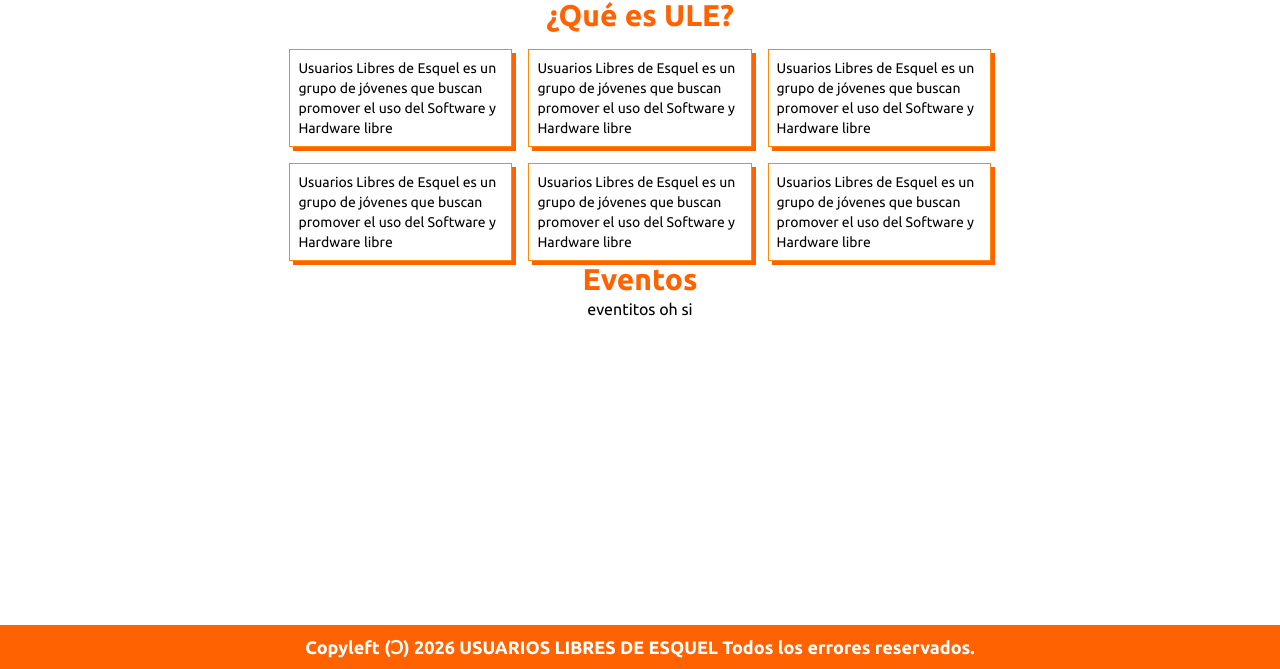
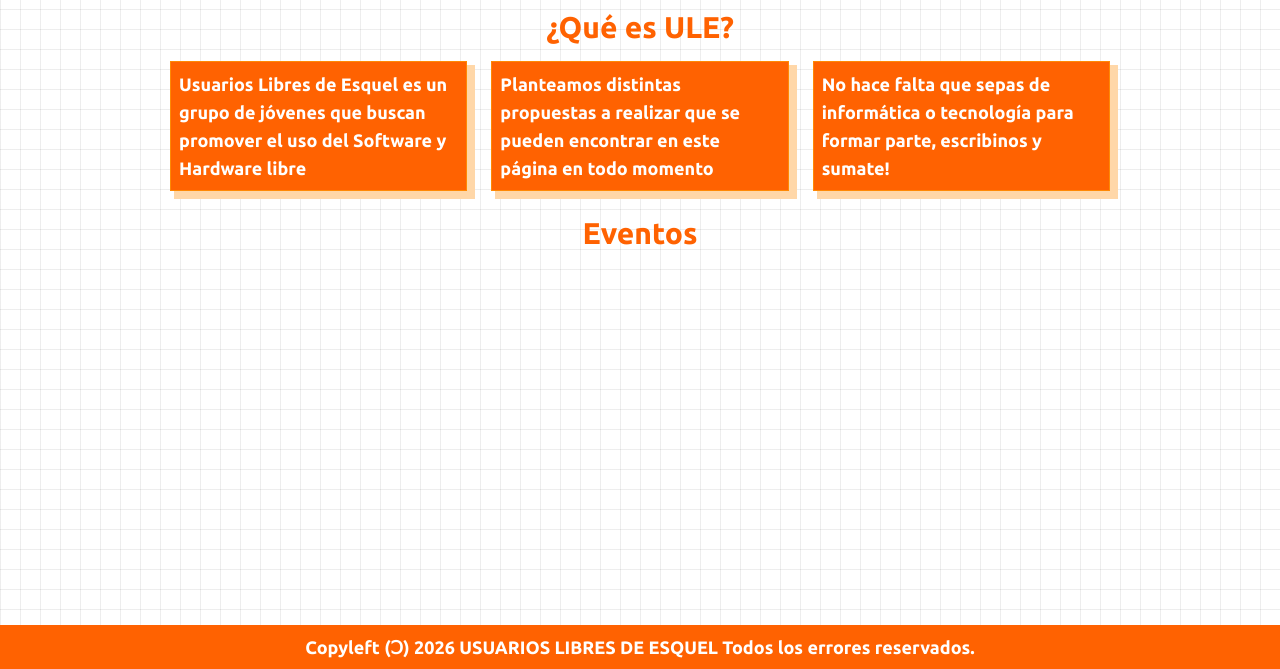
Before and after one commit to ulesquel/ule-web, an Astro site: page / in a window 1280 px wide. Shown: the part 131-800 px from the top of the page. Built offline with nearby package versions, Linux system fonts and the light colour scheme; Astro itself is replaced by a stand-in of ours.

Commit message:
infocards arregladas y añadido su texto

```diff
--- a/src/components/shared/EventCard.astro
+++ b/src/components/shared/EventCard.astro
@@ -0,0 +1,16 @@
+---
+import {Badge} from '@/types/types'
+
+interface Props {
+  title: string
+  description: string
+  img: string
+  badge: Badge
+}
+
+const {description} = Astro.props;
+---
+
+<article class="border border-orange-400 shadow-[4px_4px_0_#ff6201] p-2">
+  <p class="text-sm xl:text-normal">{description}</p>
+</article>
--- a/src/components/shared/InfoCard.astro
+++ b/src/components/shared/InfoCard.astro
@@ -7,6 +7,6 @@ interface Props {
 const {description} = Astro.props;
 ---
 
-<article class="border border-orange-400 shadow-[4px_4px_0_#ff6201] p-2">
-  <p class="text-sm xl:text-normal">{description}</p>
+<article class="border border-orange-400 bg-ule shadow-[6px_6px_0_2px_var(--color-orange-200)] p-2">
+  <p class="text-sm md:text-lg font-semibold text-white">{description}</p>
 </article>
--- a/src/components/shared/ViewSection.astro
+++ b/src/components/shared/ViewSection.astro
@@ -7,7 +7,7 @@ interface Props {
 const { title, className } = Astro.props
 ---
 
-<section class:list={["flex flex-col w-full items-center justify-center", className]}>
+<section class:list={["flex flex-col w-full items-center justify-center my-3", className]}>
   <h2 class="text-center font-bold text-3xl text-ule">{title}</h2>
   <slot />
 </section>
--- a/src/components/views/About.astro
+++ b/src/components/views/About.astro
@@ -7,12 +7,9 @@ import InfoCard from '@/components/shared/InfoCard.astro'
   title="¿Qué es ULE?"
   className="gap-4 px-6"
 >
-<section class="grid gap-4 grid-cols-[repeat(auto-fit,minmax(170px,1fr))]">
+<section class="grid gap-6 grid-cols-[repeat(auto-fit,minmax(170px,1fr))]">
     <InfoCard description="Usuarios Libres de Esquel es un grupo de jóvenes que buscan promover el uso del Software y Hardware libre"/>
-    <InfoCard description="Usuarios Libres de Esquel es un grupo de jóvenes que buscan promover el uso del Software y Hardware libre"/>
-    <InfoCard description="Usuarios Libres de Esquel es un grupo de jóvenes que buscan promover el uso del Software y Hardware libre"/>
-    <InfoCard description="Usuarios Libres de Esquel es un grupo de jóvenes que buscan promover el uso del Software y Hardware libre"/>
-    <InfoCard description="Usuarios Libres de Esquel es un grupo de jóvenes que buscan promover el uso del Software y Hardware libre"/>
-    <InfoCard description="Usuarios Libres de Esquel es un grupo de jóvenes que buscan promover el uso del Software y Hardware libre"/>
+    <InfoCard description="Planteamos distintas propuestas a realizar que se pueden encontrar en este página en todo momento"/>
+    <InfoCard description="No hace falta que sepas de informática o tecnología para formar parte, escribinos y sumate!"/>
   </section>
 </ViewSection>
--- a/src/components/views/Events.astro
+++ b/src/components/views/Events.astro
@@ -5,5 +5,4 @@ import ViewSection from '@/components/shared/ViewSection.astro'
 <ViewSection
   title="Eventos"
 >
-  eventitos oh si
 </ViewSection>
--- a/src/components/views/Home.astro
+++ b/src/components/views/Home.astro
@@ -3,7 +3,10 @@ import About from '@/components/views/About.astro'
 import Events from '@/components/views/Events.astro'
 ---
 
-<main class="h-full w-full flex items-center flex-col">
-  <About />
+<main class="h-full w-full flex flex-col">
+  <div class="absolute -z-10 inset-0 h-full w-full
+bg-[linear-gradient(to_right,#73737320_1px,transparent_1px),linear-gradient(to_bottom,#73737320_1px,transparent_1px)]
+bg-size-[20px_20px]" />
+  <About/>
   <Events />
 </main>
```
